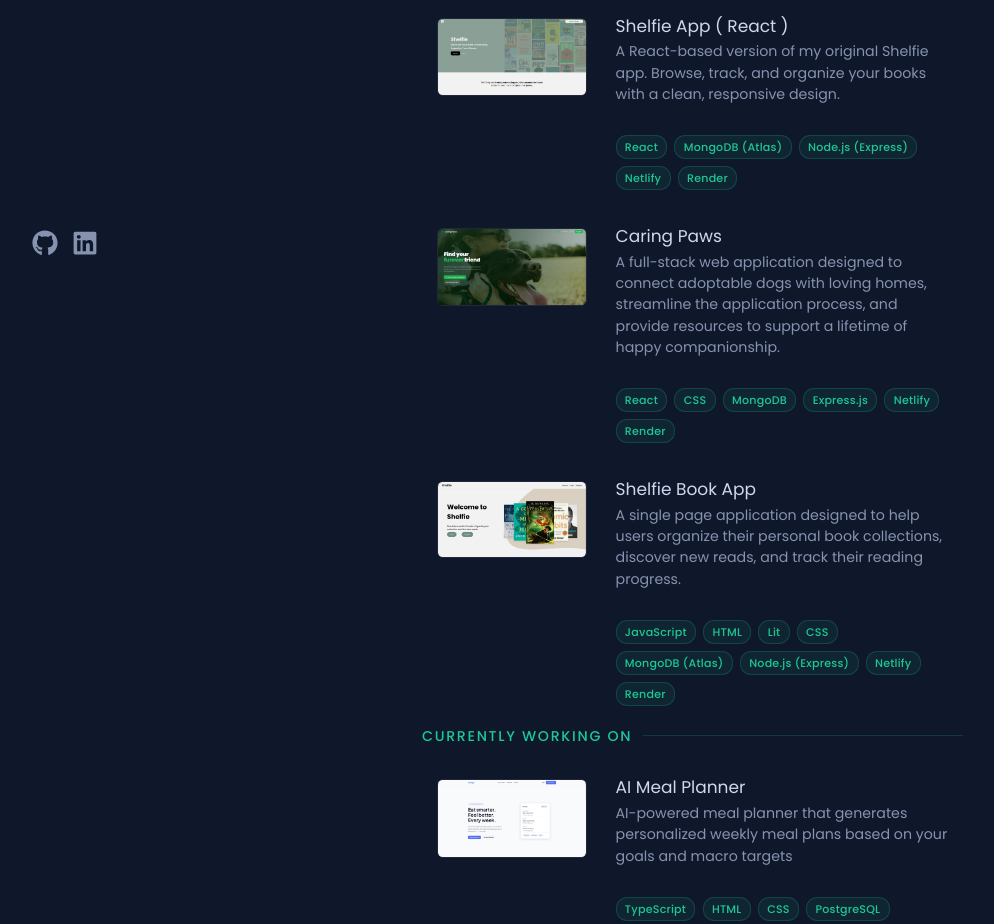
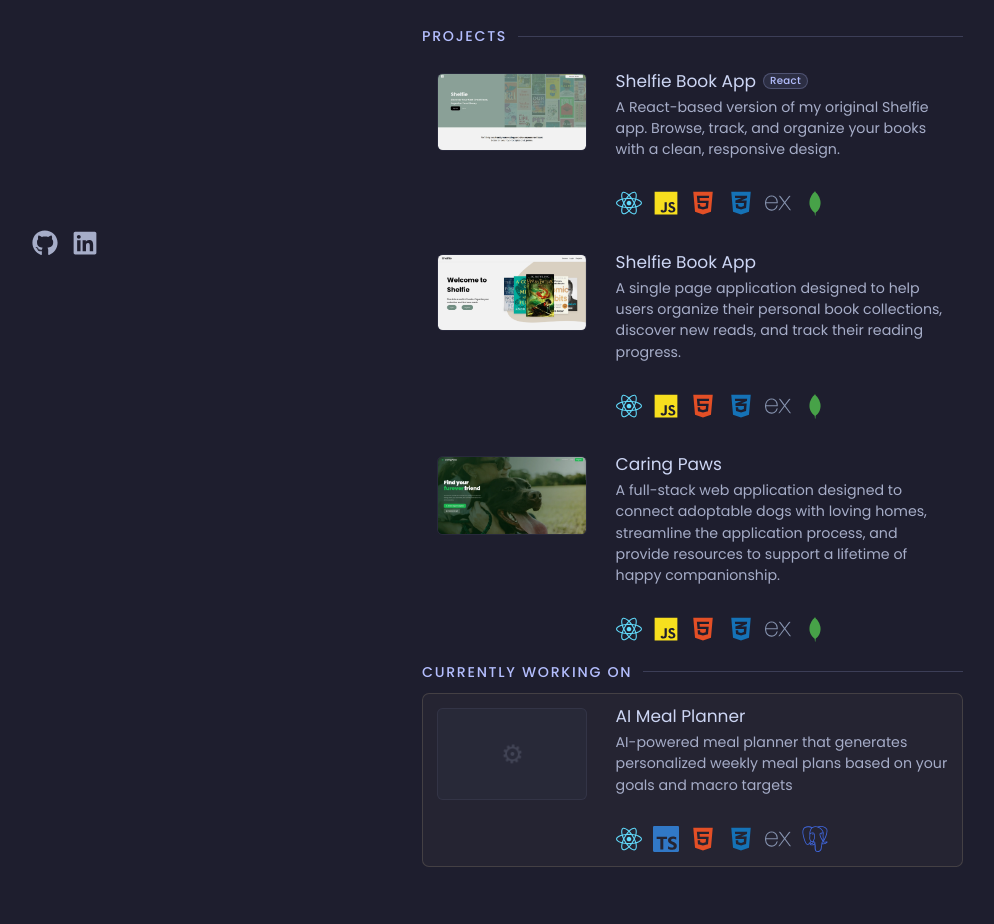
Before and after one commit to didelchev/dev-portfolio, a React (Vite) app in the folder dev-portfolio-website/: page / in a window 1280 px wide. Shown: the part 480-1404 px from the top of the page, without its empty margins (60-1054 px from the left). Built offline with nearby package versions, Linux system fonts and the light colour scheme.

Commit message:
updated app color pallete

```diff
--- a/dev-portfolio-website/src/components/About/About.css
+++ b/dev-portfolio-website/src/components/About/About.css
@@ -25,7 +25,7 @@
         font-size: 1.1em;
         text-transform: uppercase;
         letter-spacing: 0.12em;
-        color: #1DC896;
+        color: #b4befe;
         margin-bottom: 1em;
         font-weight: 500;
     }
@@ -34,7 +34,7 @@
         content: '';
         flex: 1;
         height: 1px;
-        background: rgba(29, 200, 150, 0.2);
+        background: rgba(180, 190, 254, 0.2);
     }
 
     .about p {
--- a/dev-portfolio-website/src/components/About/About.jsx
+++ b/dev-portfolio-website/src/components/About/About.jsx
@@ -6,7 +6,7 @@ const About = () => {
   return (
     <div className="about" id='about'>
         <h3 className='mobile-header'>About</h3>
-        <p>I’m a junior front-end developer who enjoys building clean, responsive websites and web apps. I work mainly with HTML, CSS, JavaScript, and React, and I’m always exploring ways to write better, more efficient code.
+        <p>I’m a junior ful-stack developer who enjoys building clean, responsive websites and web apps. I work mainly with HTML, CSS, TypeScript / Javacript, React and Express. I’m always exploring ways to write better, more efficient code.
         <br/>
         <br/>
         My experience comes from personal projects where I’ve taken designs from concept to a functional, interactive product. I focus on making things look good, work smoothly, and be easy to maintain.
--- a/dev-portfolio-website/src/components/Cursor/GlowingCursor.css
+++ b/dev-portfolio-website/src/components/Cursor/GlowingCursor.css
@@ -9,7 +9,7 @@
 
     background-image: radial-gradient(
         600px at var(--x-position, 50%) var(--y-position, 50%),
-        rgba(29, 78, 216, 0.15),
+        rgba(180, 190, 254, 0.08),
         transparent 80%
     );
 }
--- a/dev-portfolio-website/src/components/LeftSide/LeftSide.css
+++ b/dev-portfolio-website/src/components/LeftSide/LeftSide.css
@@ -19,12 +19,12 @@
     font-family: "Poppins";
     font-size: 2.5em;
     font-weight: 600;
-    color: #CED8EE;
+    color: #cdd6f4;
     line-height: 1.1;
 }
 
 .left-side .top-side h4 {
-    color: #CED8EE;
+    color: #b4befe;
     margin-bottom: 0.7em;
 }
 
--- a/dev-portfolio-website/src/components/LeftSide/LeftSide.jsx
+++ b/dev-portfolio-website/src/components/LeftSide/LeftSide.jsx
@@ -10,7 +10,7 @@ const LeftSide = () => {
       <div className="top-side">
         <div className="personal-info">
           <h1>Daniel Delchev</h1>
-          <h4>Front End Web Developer</h4>
+          <h4>Junior Fullstack Developer</h4>
           <p>I build accessible, pixel-perfect digital <br />experiences for the web.</p>
         </div>
        <Navbar />
--- a/dev-portfolio-website/src/components/Projects/Projects.css
+++ b/dev-portfolio-website/src/components/Projects/Projects.css
@@ -13,8 +13,8 @@
     font-size: 1em;
     text-transform: uppercase;
     letter-spacing: 0.12em;
-    color: #1DC896;
-    margin-bottom: 1em;
+    color: #b4befe;
+    margin-bottom: 0.5em;
     font-weight: 500;
 }
 
@@ -22,9 +22,14 @@
     content: '';
     flex: 1;
     height: 1px;
-    background: rgba(29, 200, 150, 0.2);
+    background: rgba(180, 190, 254, 0.2);
 }
 
+.projects-container h3.section-gap {
+    margin-top: 2.5em;
+}
+
+/* ── Shared project card ── */
 .projects-container .project {
     display: flex;
     gap: 2em;
@@ -42,7 +47,7 @@
     flex: 0 0 150px;
     border-radius: 0.4em;
     overflow: hidden;
-    border: 1px solid rgba(255, 255, 255, 0.07);
+    border: 1px solid rgba(180, 190, 254, 0.07);
     align-self: flex-start;
 }
 
@@ -54,7 +59,7 @@
 }
 
 .project h5 {
-    color: #CED8EE;
+    color: #cdd6f4;
     display: flex;
     align-items: center;
     gap: 0.4em;
@@ -63,7 +68,7 @@
 
 .project .arrow-icon {
     font-size: 0.75em;
-    color: #1DC896;
+    color: #b4befe;
     opacity: 0;
     transform: translate(-3px, 3px);
     transition: opacity 0.2s ease, transform 0.2s ease;
@@ -78,22 +83,22 @@
     font-size: 0.6em;
     padding: 0.2em 0.6em;
     border-radius: 1em;
-    background: rgba(29, 200, 150, 0.1);
-    color: #1DC896;
-    border: 1px solid rgba(29, 200, 150, 0.25);
+    background: rgba(180, 190, 254, 0.1);
+    color: #b4befe;
+    border: 1px solid rgba(180, 190, 254, 0.25);
     font-weight: 500;
     letter-spacing: 0.03em;
     vertical-align: middle;
 }
 
 .project:hover {
-    background-color: rgba(255, 255, 255, 0.03);
-    border-color: rgba(255, 255, 255, 0.08);
-    box-shadow: 0 4px 20px rgba(0, 0, 0, 0.25);
+    background-color: rgba(180, 190, 254, 0.04);
+    border-color: rgba(180, 190, 254, 0.1);
+    box-shadow: 0 4px 20px rgba(0, 0, 0, 0.3);
 }
 
 .project:hover h5 {
-    color: #1DC896;
+    color: #b4befe;
 }
 
 .projects-container:hover .project {
@@ -105,24 +110,104 @@
     opacity: 1;
 }
 
+/* ── In-development card ── */
+.project.in-development {
+    border-color: rgba(249, 226, 175, 0.15);
+    background-color: rgba(249, 226, 175, 0.03);
+    cursor: default;
+    pointer-events: none;
+}
+
+.project.in-development:hover {
+    background-color: rgba(249, 226, 175, 0.03);
+    border-color: rgba(249, 226, 175, 0.15);
+    box-shadow: none;
+}
+
+.project.in-development h5 {
+    color: #cdd6f4;
+}
+
+/* Placeholder thumbnail */
+.placeholder-thumb {
+    background: rgba(49, 50, 68, 0.4);
+    border-color: rgba(49, 50, 68, 0.6);
+    display: flex;
+    align-items: center;
+    justify-content: center;
+    min-height: 90px;
+}
+
+.thumb-placeholder {
+    display: flex;
+    align-items: center;
+    justify-content: center;
+    width: 100%;
+    height: 100%;
+    min-height: 90px;
+}
+
+.thumb-icon {
+    font-size: 1.8em;
+    opacity: 0.2;
+    animation: spin 6s linear infinite;
+}
+
+@keyframes spin {
+    from { transform: rotate(0deg); }
+    to   { transform: rotate(360deg); }
+}
+
+.wip-badge {
+    font-size: 0.58em;
+    padding: 0.2em 0.65em;
+    border-radius: 1em;
+    background: rgba(249, 226, 175, 0.1);
+    color: #f9e2af;
+    border: 1px solid rgba(249, 226, 175, 0.3);
+    font-weight: 500;
+    letter-spacing: 0.03em;
+    vertical-align: middle;
+    display: inline-flex;
+    align-items: center;
+    gap: 0.35em;
+}
+
+.wip-badge::before {
+    content: '';
+    display: inline-block;
+    width: 5px;
+    height: 5px;
+    border-radius: 50%;
+    background: #f9e2af;
+    animation: pulse 2s ease-in-out infinite;
+}
+
+@keyframes pulse {
+    0%, 100% { opacity: 1; transform: scale(1); }
+    50%       { opacity: 0.4; transform: scale(0.7); }
+}
+
+/* ── Tech tags ── */
 .tech-used {
     display: flex;
     flex-wrap: wrap;
-    gap: 0.5em;
+    gap: 0.8em;
     margin-top: 0.6em;
 }
 
 .tech-used span {
     padding: 0.25em 0.75em;
     border-radius: 1em;
-    background-color: rgba(29, 200, 150, 0.08);
-    color: #1DC896;
-    border: 1px solid rgba(29, 200, 150, 0.2);
+    background-color: rgba(148, 226, 213, 0.08);
+    color: #94e2d5;
+    border: 1px solid rgba(148, 226, 213, 0.2);
     font-size: 0.78em;
     font-weight: 500;
     letter-spacing: 0.02em;
 }
 
+/* ── Responsive ── */
 @media (max-width: 1100px) {
     .project .image-container {
         flex: 0 0 120px;
@@ -136,15 +221,8 @@
     }
 
     .projects-container h3 {
-        display: flex;
-        align-items: center;
-        gap: 0.75em;
         font-size: 1.1em;
-        text-transform: uppercase;
-        letter-spacing: 0.12em;
-        color: #1DC896;
-        margin-bottom: 1em;
-        font-weight: 500;
+        color: #cdd6f4;
     }
 
     .projects-container .project {
@@ -155,6 +233,10 @@
     .project .image-container {
         flex: 0 0 100%;
         max-height: 180px;
+    }
+
+    .placeholder-thumb {
+        min-height: 80px !important;
     }
 
     .projects-container .project p {
--- a/dev-portfolio-website/src/components/Projects/Projects.jsx
+++ b/dev-portfolio-website/src/components/Projects/Projects.jsx
@@ -1,38 +1,222 @@
-import React from 'react'
-import shelfieImg from '../../assets/shelfie-v1.png'
-import caringPawsImg from '../../assets/caring-paws.webp'
-import shelfieReact from '../../assets/shelfie-v2.webp'
-import aiPlanner from '../../assets/ai-meal-planner.webp'
-import "./Projects.css"
+// import React from 'react'
+// import shelfieImg from '../../assets/shelfie-v1.png'
+// import caringPawsImg from '../../assets/caring-paws.webp'
+// import shelfieReact from '../../assets/shelfie-v2.webp'
+// import aiPlanner from '../../assets/ai-meal-planner.webp'
+// import "./Projects.css"
+
+// const Projects = () => {
+//   return (
+//     <div className="projects-container" id="projects">
+//       <h3>Projects</h3>
+
+//     {/* Shelie v2 */}
+//       <a href='https://shelfie-v2.netlify.app/' target='_blank' rel='noreferrer' className="project">
+//         <div className="image-container">
+//           <img src={shelfieReact} alt="Shelfie Book App React version screenshot" />
+//         </div>
+//         <div className="project-info">
+//           <h5>
+//             Shelfie App ( React )
+//             <span className="arrow-icon">↗</span>
+//           </h5>
+//           <p>A React-based version of my original Shelfie app. Browse, track, and organize your books with a clean, responsive design.</p>
+//           <div className="tech-used">
+//             <span>React</span>
+//             <span>MongoDB (Atlas)</span>
+//             <span>Node.js (Express)</span>
+//             <span>Netlify</span>
+//             <span>Render</span>
+//           </div>
+//         </div>
+//       </a>
+
+//       {/* Caring Paws */}
+//       <a href='https://caring-paws.netlify.app/' target='_blank' rel='noreferrer' className="project">
+//         <div className="image-container">
+//           <img src={caringPawsImg} alt="Caring Paws app screenshot" />
+//         </div>
+//         <div className="project-info">
+//           <h5>
+//             Caring Paws
+//             <span className="arrow-icon">↗</span>
+//           </h5>
+//           <p>A full-stack web application designed to connect adoptable dogs with loving homes, streamline the application process, and provide resources to support a lifetime of happy companionship.</p>
+//           <div className="tech-used">
+//             <span>React</span>
+//             <span>CSS</span>
+//             <span>MongoDB</span>
+//             <span>Express.js</span>
+//             <span>Netlify</span>
+//             <span>Render</span>
+//           </div>
+//         </div>
+//       </a>
+
+//       {/* Shelfie V1 */}
+//       <a href='https://shelfie-book-app.netlify.app/' target='_blank' rel='noreferrer' className="project">
+//         <div className="image-container">
+//           <img src={shelfieImg} alt="Shelfie Book App screenshot" />
+//         </div>
+//         <div className="project-info">
+//           <h5>
+//             Shelfie Book App
+//             <span className="arrow-icon">↗</span>
+//           </h5>
+//           <p>A single page application designed to help users organize their personal book collections, discover new reads, and track their reading progress.</p>
+//           <div className="tech-used">
+//             <span>JavaScript</span>
+//             <span>HTML</span>
+//             <span>Lit</span>
+//             <span>CSS</span>
+//             <span>MongoDB (Atlas)</span>
+//             <span>Node.js (Express)</span>
+//             <span>Netlify</span>
+//             <span>Render</span>
+//           </div>
+//         </div>
+//       </a>
+
+//       <h3>Currently Working On</h3>
+//       {/* AI Meal Planner */}
+//       <a href='#' rel='noreferrer' className="project">
+//         <div className="image-container">
+//           <img src={aiPlanner} alt="Shelfie Book App screenshot" />
+//         </div>
+//         <div className="project-info">
+//           <h5>
+//             AI Meal Planner
+//             <span className="arrow-icon">↗</span>
+//           </h5>
+//           <p>AI-powered meal planner that generates personalized weekly meal plans based on your goals and macro targets </p>
+//           <div className="tech-used">
+//             <span>TypeScript</span>
+//             <span>HTML</span>
+//             <span>CSS</span>
+//             <span>PostgreSQL</span>
+//             <span>Node.js (Express)</span>
+//             <span>Neon</span>
+//             <span>Netlify</span>
+//             <span>Render</span>
+//           </div>
+//         </div>
+//       </a>
+//     </div>
+
+//   )
+// }
+
+// export default Projects
+
+import React from "react";
+import shelfieImg from "../../assets/shelfie-v1.png";
+import caringPawsImg from "../../assets/caring-paws.webp";
+import shelfieReact from "../../assets/shelfie-v2.webp";
+import aiPlanner from "../../assets/ai-meal-planner.webp";
+import "./Projects.css";
+
+import { FaReact, FaHtml5, FaCss3Alt, FaDocker } from "react-icons/fa";
+import { IoLogoJavascript } from "react-icons/io5";
+import { SiExpress, SiTypescript, SiPostgresql } from "react-icons/si";
+import { DiMongodb } from "react-icons/di";
 
 const Projects = () => {
+  const techStack = {
+    HTML: { name: "HTML", icon: <FaHtml5 size={26} color="#E34F26" /> },
+    CSS: { name: "CSS", icon: <FaCss3Alt size={26} color="#1572B6" /> },
+    JavaScript: {
+      name: "JavaScript",
+      icon: <IoLogoJavascript size={26} color="#F7DF1E" />,
+    },
+    TypeScript: {
+      name: "TypeScript",
+      icon: <SiTypescript size={26} color="#3178C6" />,
+    },
+    React: { name: "React", icon: <FaReact size={26} color="#61DAFB" /> },
+    Express: {
+      name: "Express.js",
+      icon: <SiExpress size={26} color="#8693AF" />,
+    },
+    MongoDB: { name: "MongoDB", icon: <DiMongodb size={26} color="#47A248" /> },
+    PostgreSQL: {
+      name: "PostgreSQL",
+      icon: <SiPostgresql size={26} color="#4169E1" />,
+    },
+    Docker: { name: "Docker", icon: <FaDocker size={26} color="#2496ED" /> },
+  };
+
   return (
     <div className="projects-container" id="projects">
-      <h3>Projects</h3>
+      <h3 className="section-gap">Projects</h3>
 
-    {/* Shelie v2 */}
-      <a href='https://shelfie-v2.netlify.app/' target='_blank' rel='noreferrer' className="project">
+      <a
+        href="https://shelfie-v2.netlify.app/"
+        target="_blank"
+        rel="noreferrer"
+        className="project"
+      >
         <div className="image-container">
-          <img src={shelfieReact} alt="Shelfie Book App React version screenshot" />
+          <img
+            src={shelfieReact}
+            alt="Shelfie Book App React version screenshot"
+          />
         </div>
         <div className="project-info">
           <h5>
-            Shelfie App ( React )
+            Shelfie Book App <span className="version-badge">React</span>
             <span className="arrow-icon">↗</span>
           </h5>
-          <p>A React-based version of my original Shelfie app. Browse, track, and organize your books with a clean, responsive design.</p>
+          <p>
+            A React-based version of my original Shelfie app. Browse, track, and
+            organize your books with a clean, responsive design.
+          </p>
           <div className="tech-used">
-            <span>React</span>
-            <span>MongoDB (Atlas)</span>
-            <span>Node.js (Express)</span>
-            <span>Netlify</span>
-            <span>Render</span>
+            {techStack.React.icon}
+            {techStack.JavaScript.icon}
+            {techStack.HTML.icon}
+            {techStack.CSS.icon}
+            {techStack.Express.icon}
+            {techStack.MongoDB.icon}
           </div>
         </div>
       </a>
 
-      {/* Caring Paws */}
-      <a href='https://caring-paws.netlify.app/' target='_blank' rel='noreferrer' className="project">
+      <a
+        href="https://shelfie-book-app.netlify.app/"
+        target="_blank"
+        rel="noreferrer"
+        className="project"
+      >
+        <div className="image-container">
+          <img src={shelfieImg} alt="Shelfie Book App screenshot" />
+        </div>
+        <div className="project-info">
+          <h5>
+            Shelfie Book App
+            <span className="arrow-icon">↗</span>
+          </h5>
+          <p>
+            A single page application designed to help users organize their
+            personal book collections, discover new reads, and track their
+            reading progress.
+          </p>
+          <div className="tech-used">
+            {techStack.React.icon}
+            {techStack.JavaScript.icon}
+            {techStack.HTML.icon}
+            {techStack.CSS.icon}
+            {techStack.Express.icon}
+            {techStack.MongoDB.icon}
+          </div>
+        </div>
+      </a>
+
+      <a
+        href="https://caring-paws.netlify.app/"
+        target="_blank"
+        rel="noreferrer"
+        className="project"
+      >
         <div className="image-container">
           <img src={caringPawsImg} alt="Caring Paws app screenshot" />
         </div>
@@ -41,69 +225,48 @@ const Projects = () => {
             Caring Paws
             <span className="arrow-icon">↗</span>
           </h5>
-          <p>A full-stack web application designed to connect adoptable dogs with loving homes, streamline the application process, and provide resources to support a lifetime of happy companionship.</p>
+          <p>
+            A full-stack web application designed to connect adoptable dogs with
+            loving homes, streamline the application process, and provide
+            resources to support a lifetime of happy companionship.
+          </p>
           <div className="tech-used">
-            <span>React</span>
-            <span>CSS</span>
-            <span>MongoDB</span>
-            <span>Express.js</span>
-            <span>Netlify</span>
-            <span>Render</span>
-          </div>
-        </div>
-      </a>
-
-      {/* Shelfie V1 */}
-      <a href='https://shelfie-book-app.netlify.app/' target='_blank' rel='noreferrer' className="project">
-        <div className="image-container">
-          <img src={shelfieImg} alt="Shelfie Book App screenshot" />
-        </div>
-        <div className="project-info">
-          <h5>
-            Shelfie Book App
-            <span className="arrow-icon">↗</span>
-          </h5>
-          <p>A single page application designed to help users organize their personal book collections, discover new reads, and track their reading progress.</p>
-          <div className="tech-used">
-            <span>JavaScript</span>
-            <span>HTML</span>
-            <span>Lit</span>
-            <span>CSS</span>
-            <span>MongoDB (Atlas)</span>
-            <span>Node.js (Express)</span>
-            <span>Netlify</span>
-            <span>Render</span>
+            {techStack.React.icon}
+            {techStack.JavaScript.icon}
+            {techStack.HTML.icon}
+            {techStack.CSS.icon}
+            {techStack.Express.icon}
+            {techStack.MongoDB.icon}
           </div>
         </div>
       </a>
 
       <h3>Currently Working On</h3>
-      {/* AI Meal Planner */}
-      <a href='#' rel='noreferrer' className="project">
-        <div className="image-container">
-          <img src={aiPlanner} alt="Shelfie Book App screenshot" />
+
+      <div className="project in-development">
+        <div className="image-container placeholder-thumb">
+          <div className="thumb-placeholder">
+            <span className="thumb-icon">⚙</span>
+          </div>
         </div>
         <div className="project-info">
-          <h5>
-            AI Meal Planner
-            <span className="arrow-icon">↗</span>
-          </h5>
-          <p>AI-powered meal planner that generates personalized weekly meal plans based on your goals and macro targets </p>
+          <h5>AI Meal Planner</h5>
+          <p>
+            AI-powered meal planner that generates personalized weekly meal
+            plans based on your goals and macro targets{" "}
+          </p>
           <div className="tech-used">
-            <span>TypeScript</span>
-            <span>HTML</span>
-            <span>CSS</span>
-            <span>PostgreSQL</span>
-            <span>Node.js (Express)</span>
-            <span>Neon</span>
-            <span>Netlify</span>
-            <span>Render</span>
+            {techStack.React.icon}
+            {techStack.TypeScript.icon}
+            {techStack.HTML.icon}
+            {techStack.CSS.icon}
+            {techStack.Express.icon}
+            {techStack.PostgreSQL.icon}
           </div>
         </div>
-      </a>
+      </div>
     </div>
+  );
+};
 
-  )
-}
-
-export default Projects
+export default Projects;
--- a/dev-portfolio-website/src/styles/reset.css
+++ b/dev-portfolio-website/src/styles/reset.css
@@ -12,17 +12,16 @@
 
 html {
   overflow-x: hidden;
-  color: #8693AF;
+  color: #a6adc8;
   scroll-behavior: smooth;
 }
 
 body {
   min-height: 100vh;
-  background-color: #0F172A;
-
+  background-color: #1e1e2e;
 }
 
-/* responsive images/videos */
+
 img,
 picture,
 svg,
```
Also changed, not shown: dev-portfolio-website/src/components/Experience/Experience.css (+17 -17 lines), dev-portfolio-website/src/components/Navbar/Navbar.css (+10 -10 lines), dev-portfolio-website/src/components/TechStack/TechStack.css (+7 -7 lines).
